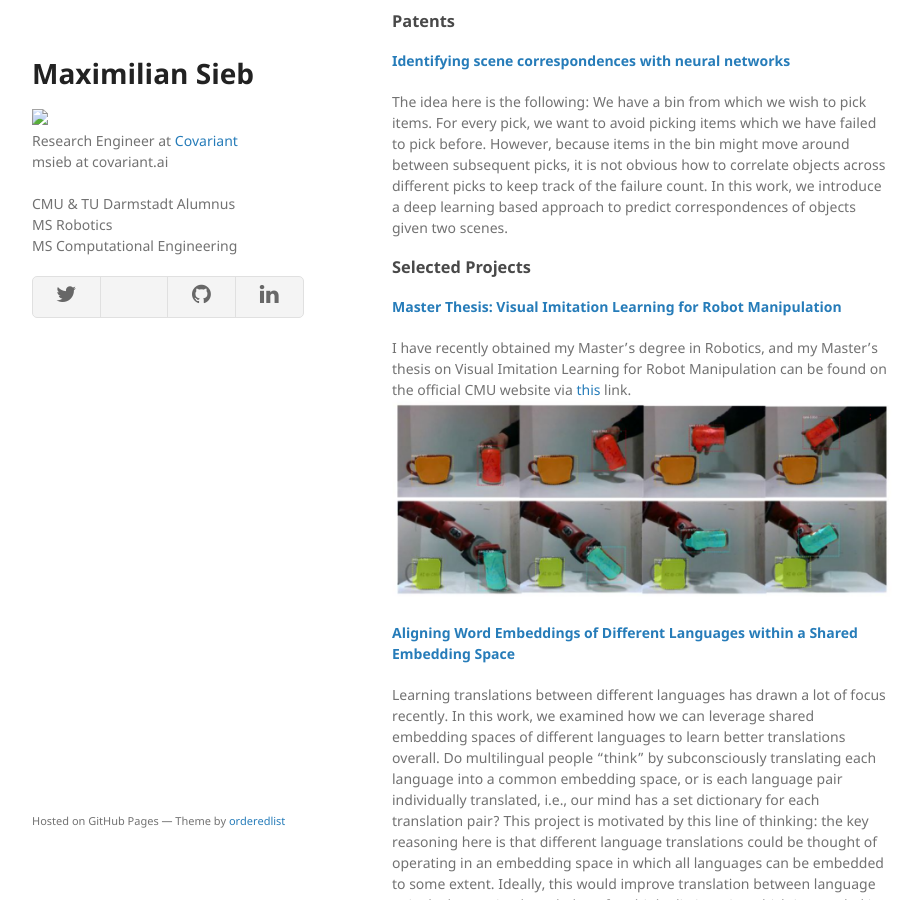
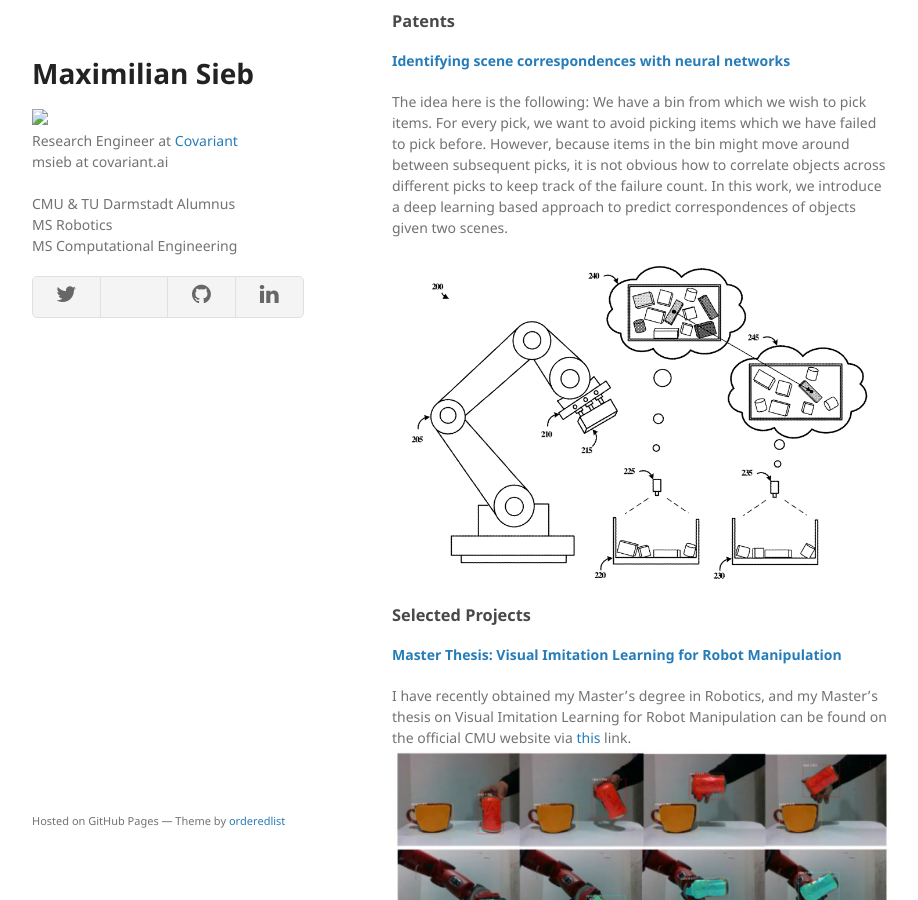
Before and after one commit to msieb1/msieb.io, a Jekyll site: the page built from index.md, in a window 1280 px wide and 900 px high, scrolled down 2482 px. Shown: the whole window, without its empty margins (178-1096 px from the left). Built offline with Jekyll 4.4.1, drawn with Linux system fonts in a browser that asks for light colours; our own code applies the rules of GitHub Pages for plain Markdown files; a style sheet for code colours, icons or effects is not loaded.

Commit message:
Update index.md

```diff
--- a/index.md
+++ b/index.md
@@ -44,6 +44,7 @@ This work is about inferring dynamical modes of a given trajectory in a non-para
 ### Patents
 #### [Identifying scene correspondences with neural networks](https://patentimages.storage.googleapis.com/fe/60/5f/cec7d7ac8f498e/US20210233258A1.pdf)
 The idea here is the following: We have a bin from which we wish to pick items. For every pick, we want to avoid picking items which we have failed to pick before. However, because items in the bin might move around between subsequent picks, it is not obvious how to correlate objects across different picks to keep track of the failure count. In this work, we introduce a deep learning based approach to predict correspondences of objects given two scenes.
+![](assets/patent_scene_correspondence.png)
 
 ### Selected Projects
 #### [Master Thesis: Visual Imitation Learning for Robot Manipulation](pdf/MSR_thesis_final.pdf)
```
